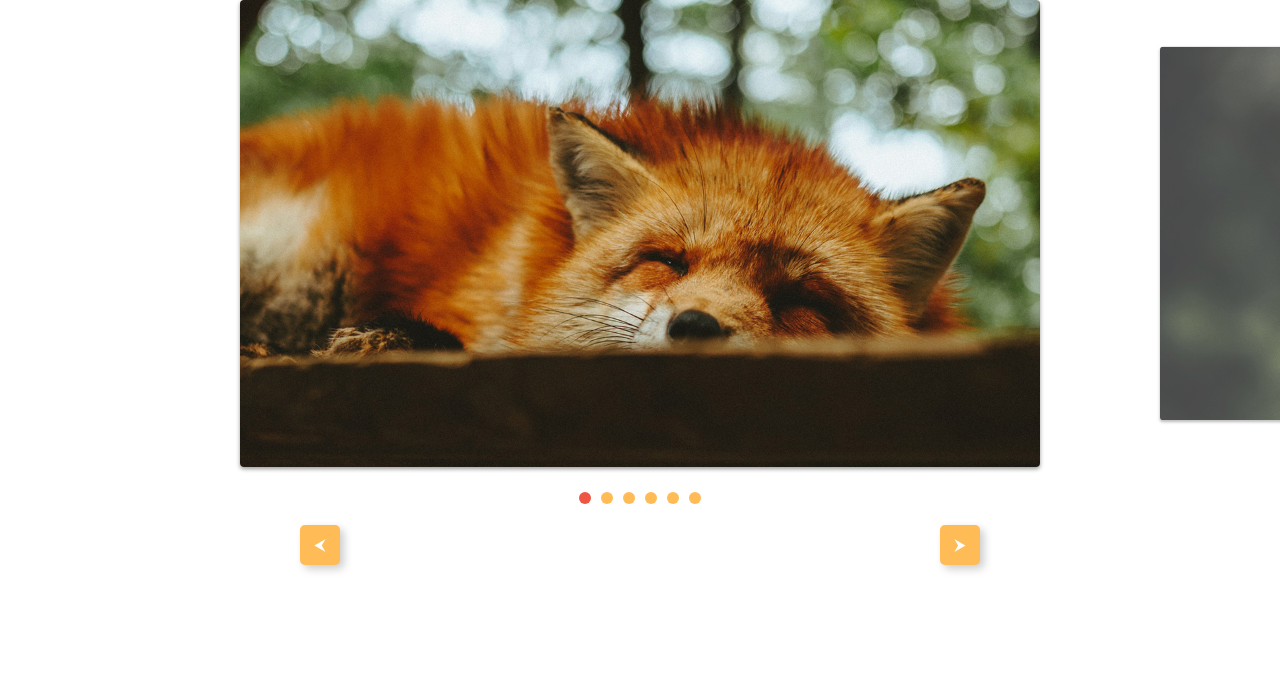
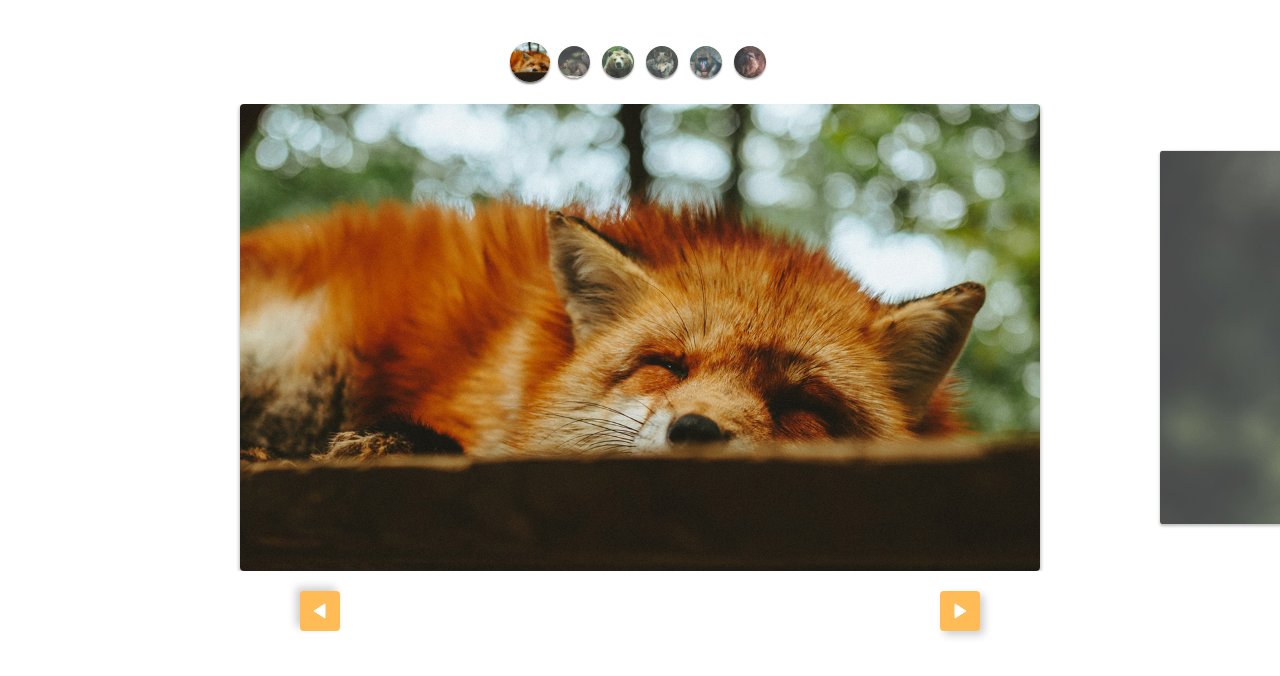
Before and after one commit to gabriellytegon/Slide-Curso-Origamid, a plain HTML site: page index.html in a window 1280 px wide. Drawn offline with Linux system fonts and the light colour scheme.

Commit message:
Stylized custom controls

```diff
--- a/css/style.css
+++ b/css/style.css
@@ -45,21 +45,23 @@ img {
 
 .arrowNav {
   display: flex;
-  margin-top: 16px;
+  margin: 20px 0;
   justify-content: space-around;
 }
 
-.next,
-.prev {
-  background-color: #fb5;
+.arrowNav button {
+  cursor: pointer;
   border: none;
-  font-size: 16px;
+  border-radius: 4px;
+  background: #fb5 url("../img/arrow.svg") center center no-repeat;
   color: white;
-  border-radius: 5px;
   width: 40px;
   height: 40px;
-  cursor: pointer;
   box-shadow: 4px 4px 8px rgba(0, 0, 0, 0.2);
+}
+
+.arrowNav button.prev {
+  transform: rotate(-180deg);
 }
 
 [data-control="slide"] {
@@ -83,3 +85,28 @@ img {
 [data-control="slide"] li a:hover {
   background-color: #e54;
 }
+
+.customControls {
+  display: flex;
+  justify-content: center;
+  margin-top: 40px;
+  margin-bottom: 20px;
+  flex-wrap: wrap;
+}
+
+.customControls li {
+  opacity: 0.8;
+  transform: scale(0.8);
+  width: 40px;
+  height: 40px;
+  border-radius: 50%;
+  overflow: hidden;
+  margin: 2px;
+  box-shadow: 0 2px 2px rgba(0, 0, 0, 0.5);
+  transition: 0.3s;
+}
+
+.customControls li.active {
+  opacity: 1;
+  transform: scale(1);
+}
--- a/index.html
+++ b/index.html
@@ -7,6 +7,14 @@
     <link rel="stylesheet" href="css/style.css" />
   </head>
   <body>
+    <ul class="customControls">
+      <li><img src="img/foto1-thumb.jpg" alt="" /></li>
+      <li><img src="img/foto2-thumb.jpg" alt="" /></li>
+      <li><img src="img/foto3-thumb.jpg" alt="" /></li>
+      <li><img src="img/foto4-thumb.jpg" alt="" /></li>
+      <li><img src="img/foto5-thumb.jpg" alt="" /></li>
+      <li><img src="img/foto6-thumb.jpg" alt="" /></li>
+    </ul>
     <div class="slideWrapper">
       <ul class="slide">
         <li><img src="img/foto1.jpg" alt="" /></li>
@@ -18,8 +26,8 @@
       </ul>
     </div>
     <div class="arrowNav">
-      <button class="prev">&#11164;</button>
-      <button class="next">&#11166;</button>
+      <button class="prev"></button>
+      <button class="next"></button>
     </div>
 
     <script type="module" src="js/script.js"></script>
--- a/js/script.js
+++ b/js/script.js
@@ -1,6 +1,6 @@
-import { SlideNav } from "./slide.js";
+import SlideNav from "./slide.js";
 
 const slide = new SlideNav(".slide", ".slideWrapper");
 slide.init();
 slide.addArrow(".prev", ".next");
-slide.addControl();
+slide.addControl(".customControls");
--- a/js/slide.js
+++ b/js/slide.js
@@ -161,7 +161,7 @@ export class Slide {
   }
 }
 
-export class SlideNav extends Slide {
+export default class SlideNav extends Slide {
   constructor(slide, wrapper) {
     super(slide, wrapper);
     this.bindControlEvents();
```
Also changed, not shown: img/arrow.svg (added).
